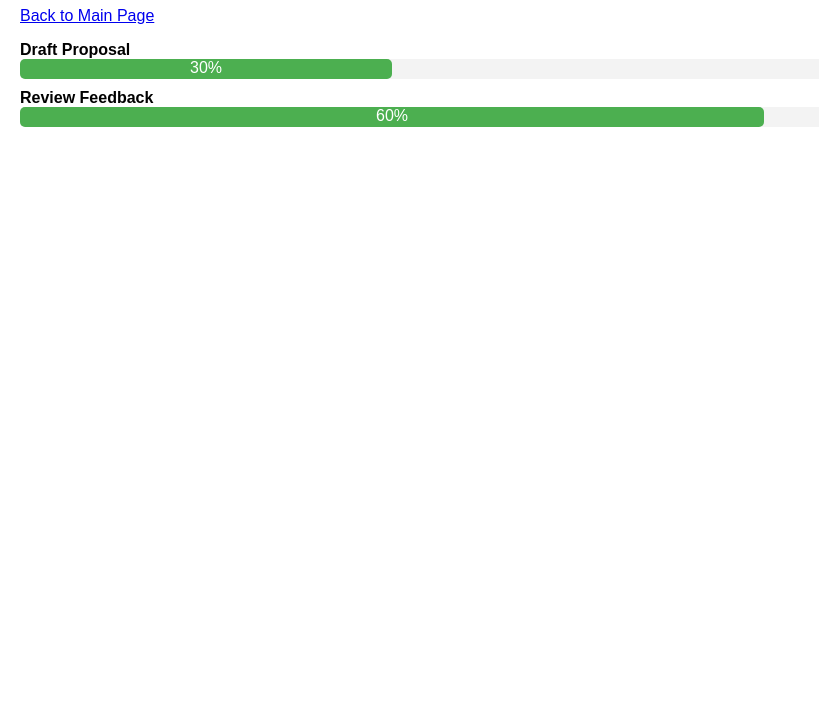
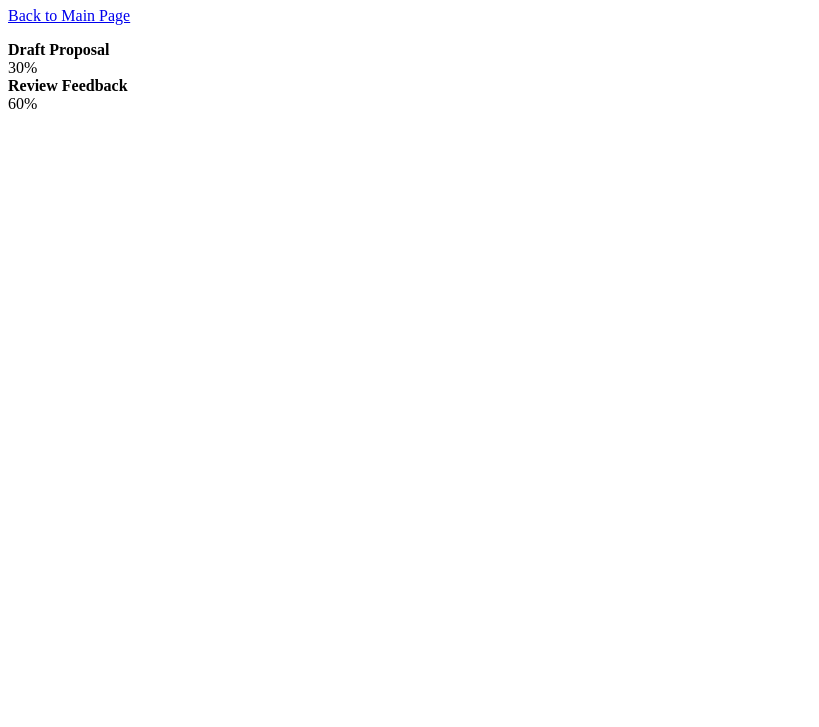
Before and after one commit to Papaya-Voldemort/Book-Bars, a plain HTML site: page abigail.html in a window 1280 px wide. Shown: the part 73-800 px from the top of the page, without its empty margins (0-819 px from the left). Drawn offline with Linux system fonts and the light colour scheme.

Commit message:
Update abigail.html

```diff
--- a/abigail.html
+++ b/abigail.html
@@ -4,13 +4,6 @@
     <meta charset="UTF-8">
     <meta name="viewport" content="width=device-width, initial-scale=1.0">
     <title>Abigail's Tasks</title>
-    <style>
-        body { font-family: Arial, sans-serif; margin: 20px; }
-        .task { margin: 10px 0; }
-        .progress-container { width: 100%; background: #f3f3f3; border-radius: 5px; }
-        .progress-bar { height: 20px; background: #4caf50; width: 0%; text-align: center; color: white; border-radius: 5px; }
-        a { margin-right: 10px; }
-    </style>
 </head>
 <body>
     <h1>Abigail's Tasks</h1>
```
